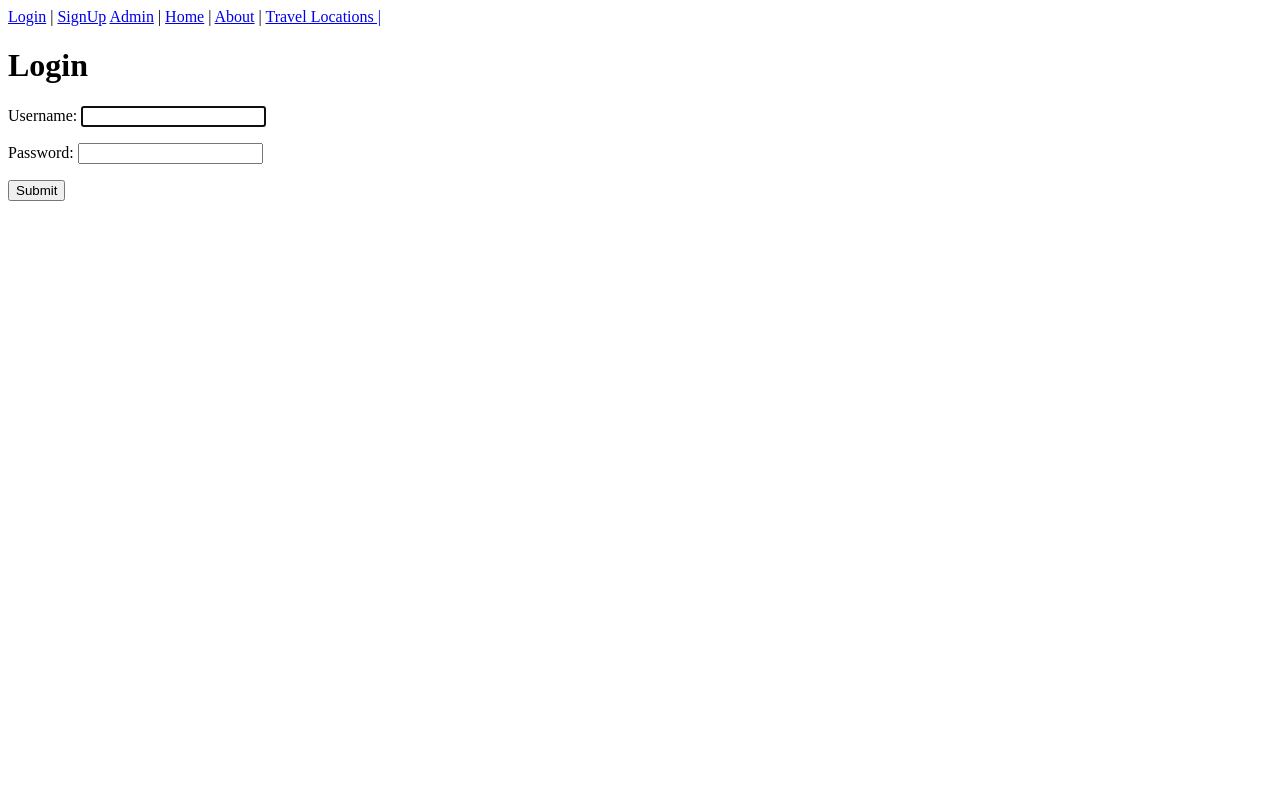
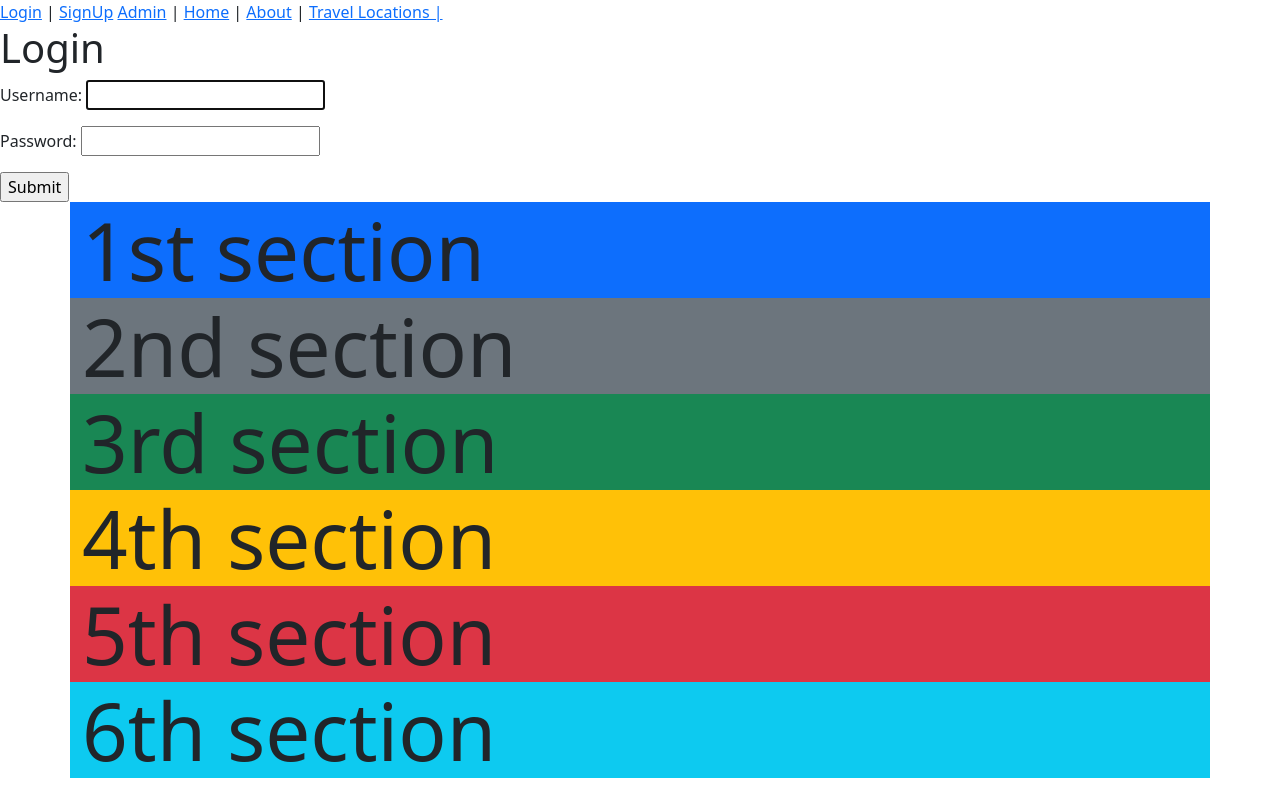
Before and after one commit to preteyz/project-4, a Django app: page /login/ in a window 1280 px wide. Run offline with Django 4.2, Linux system fonts and the light colour scheme.

Commit message:
bootstrap containers on login

```diff
--- a/main_app/models.py
+++ b/main_app/models.py
@@ -21,7 +21,7 @@ class TravelLocation(models.Model):
     created_at = models.DateTimeField(auto_now_add=True)
     favorites = models.ManyToManyField(User, related_name='location_post')
 
-    def total_favs(self):
+    def total_faves(self):
         return self.favorites.count()
 
     def __str__(self):
--- a/main_app/templates/base.html
+++ b/main_app/templates/base.html
@@ -4,6 +4,8 @@
     <meta charset="UTF-8">
     <meta http-equiv="X-UA-Compatible" content="IE=edge">
     <meta name="viewport" content="width=device-width, initial-scale=1.0">
+    <link href="https://cdn.jsdelivr.net/npm/bootstrap@5.1.3/dist/css/bootstrap.min.css" rel="stylesheet" integrity="sha384-1BmE4kWBq78iYhFldvKuhfTAU6auU8tT94WrHftjDbrCEXSU1oBoqyl2QvZ6jIW3" crossorigin="anonymous">
+    <script src="https://cdn.jsdelivr.net/npm/bootstrap@5.1.3/dist/js/bootstrap.bundle.min.js" integrity="sha384-ka7Sk0Gln4gmtz2MlQnikT1wXgYsOg+OMhuP+IlRH9sENBO0LRn5q+8nbTov4+1p" crossorigin="anonymous"></script>
     <title>{% block title %}{% endblock %}</title>
 </head>
 <body>
--- a/main_app/templates/login.html
+++ b/main_app/templates/login.html
@@ -8,4 +8,28 @@
   <input type="submit" value="Submit" />
 </form>
 
+<div class="container-fluid container bg-primary display-1">
+    1st section
+</div>
+
+<div class="container-fluid container bg-secondary display-1">
+    2nd section
+</div>
+
+<div class="container-fluid container bg-success display-1">
+    3rd section
+</div>
+
+<div class="container-fluid container bg-warning display-1">
+    4th section
+</div>
+
+<div class="container-fluid container bg-danger display-1">
+    5th section
+</div>
+
+<div class="container-fluid container bg-info display-1">
+    6th section
+</div>
+
 {% endblock %}
```
Also changed, not shown: main_app/migrations/0001_initial.py, main_app/migrations/0002_rename_createdby_review_user_and_more.py (deleted), main_app/migrations/0003_alter_travellocation_options.py (deleted), main_app/migrations/0004_travellocation_favorites.py (deleted).
